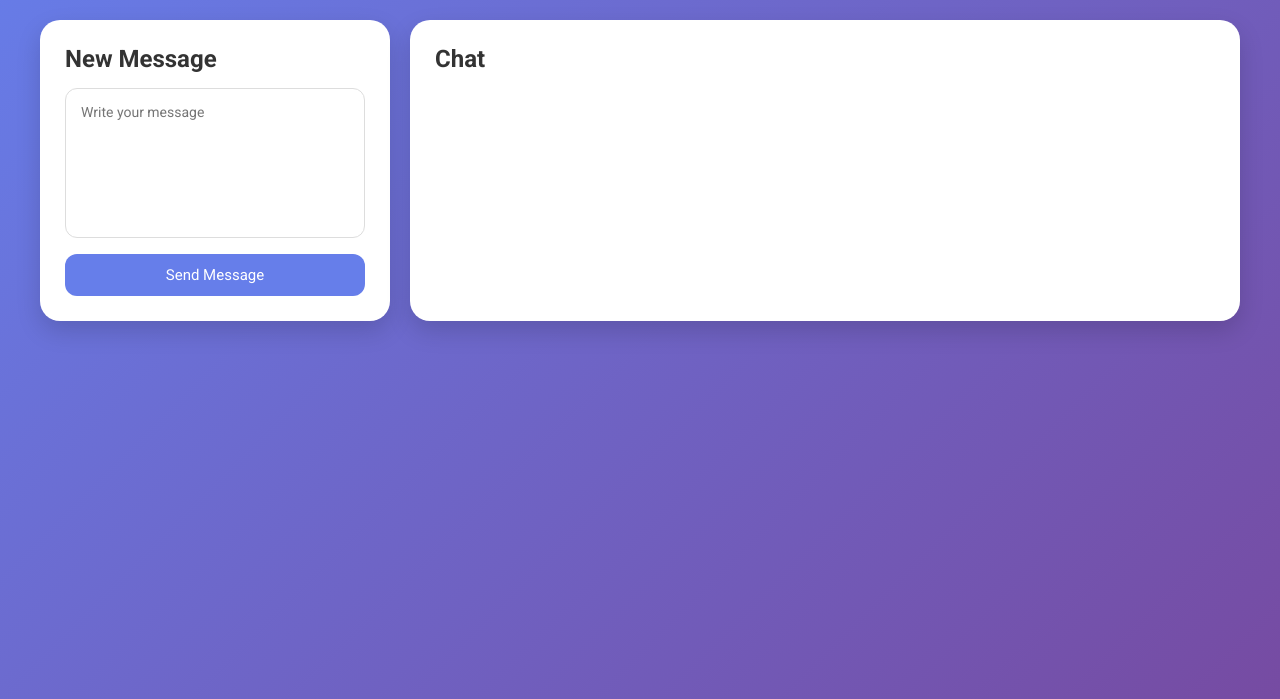
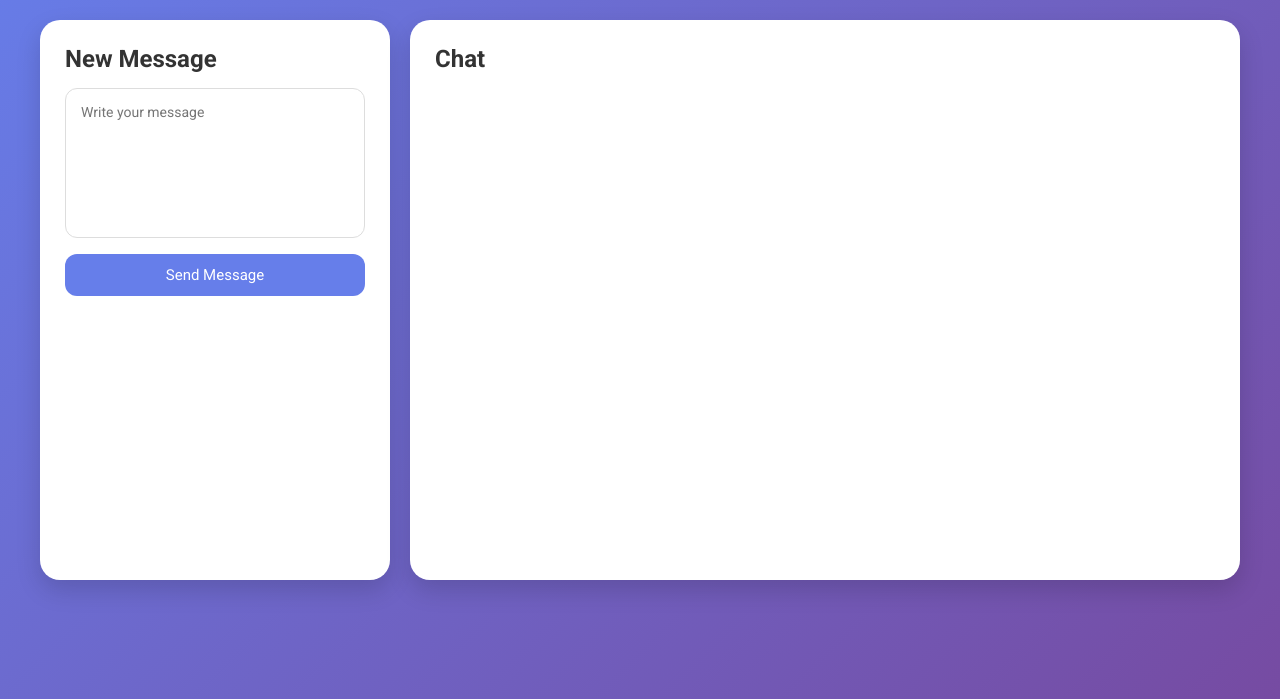
Before and after one commit to rayyanibnnaveed/WebChat, a plain HTML site: page frontend/dashboard.html in a window 1280 px wide. Shown: the part 101-800 px from the top of the page. Drawn offline with Linux system fonts and the light colour scheme; no server answers.

Commit message:
AutoScrollV3

```diff
--- a/frontend/dashboard.css
+++ b/frontend/dashboard.css
@@ -110,7 +110,8 @@ body {
 
 /* Chat container */
 .posts {
-  display: flex;
+  height: 500px;
+  overflow-y: auto;
   flex-direction: column;
   gap: 12px;
 }
```
